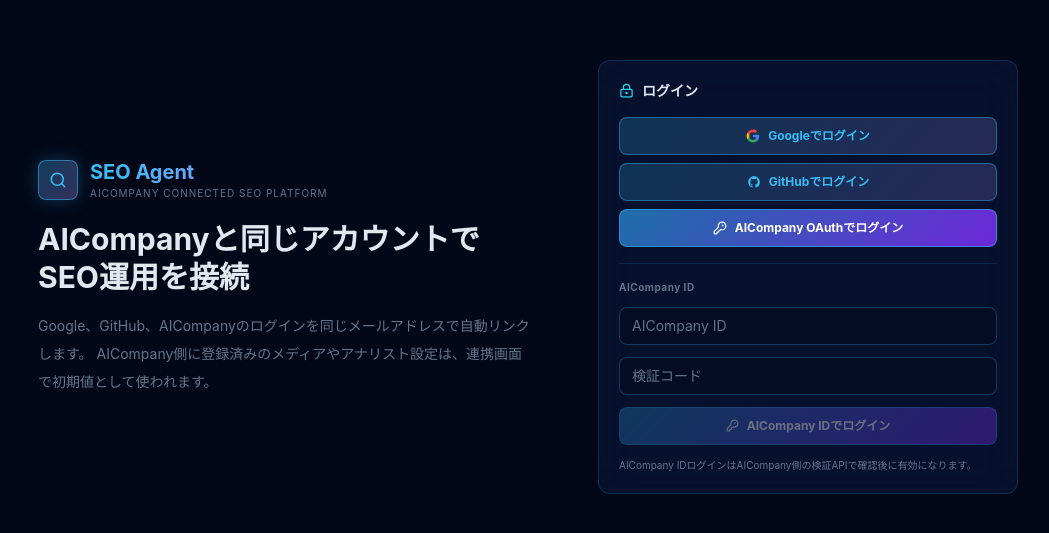
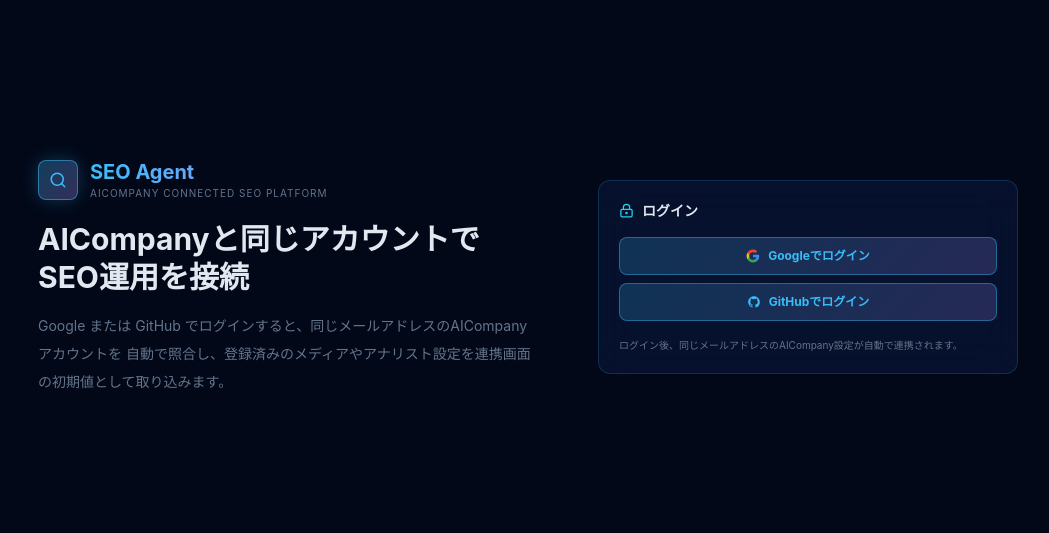
Before and after one commit to kamaboco69/SEO-Agent, a Next.js app: page /login in a window 1280 px wide. Shown: the part 123-656 px from the top of the page, without its empty margins (112-1161 px from the left). Built offline with nearby package versions, Linux system fonts and the light colour scheme.

Commit message:
feat: ログイン画面をGoogle/GitHubのみに整理
AICompany IDログインと未設定でエラーになるAICompany OAuthボタンを撤去。
連携はログイン後にメール照合で自動実行されるため不要。

Co-Authored-By: Claude Opus 4.8 <noreply@anthropic.com>

```diff
--- a/src/app/login/page.tsx
+++ b/src/app/login/page.tsx
@@ -1,8 +1,9 @@
 "use client";
 
-import { Suspense, useMemo, useState } from "react";
-import { KeyRound, Loader2, LockKeyhole, Search } from "lucide-react";
-import { useRouter, useSearchParams } from "next/navigation";
+import { Suspense } from "react";
+import { LockKeyhole, Search } from "lucide-react";
+import { useMemo } from "react";
+import { useSearchParams } from "next/navigation";
 
 function GoogleIcon() {
   return (
@@ -24,39 +25,10 @@ function GitHubIcon() {
 }
 
 function LoginContent() {
-  const router = useRouter();
   const searchParams = useSearchParams();
   const callbackUrl = searchParams.get("callbackUrl") ?? "/";
   const error = searchParams.get("error");
-  const [aiCompanyId, setAiCompanyId] = useState("");
-  const [verificationCode, setVerificationCode] = useState("");
-  const [loading, setLoading] = useState(false);
   const oauthCallback = useMemo(() => encodeURIComponent(callbackUrl), [callbackUrl]);
-
-  async function loginWithAICompanyId(e: React.FormEvent) {
-    e.preventDefault();
-    if (!aiCompanyId.trim() || !verificationCode.trim()) return;
-    setLoading(true);
-    try {
-      const res = await fetch("/api/auth/ai-company-id", {
-        method: "POST",
-        headers: { "Content-Type": "application/json" },
-        body: JSON.stringify({
-          aiCompanyId: aiCompanyId.trim(),
-          verificationCode: verificationCode.trim(),
-        }),
-      });
-      const data = await res.json();
-      if (!res.ok) {
-        alert(data.error ?? "AICompany IDログインに失敗しました");
-        return;
-      }
-      router.push(callbackUrl);
-      router.refresh();
-    } finally {
-      setLoading(false);
-    }
-  }
 
   return (
     <div className="min-h-screen w-full flex items-center justify-center px-6" style={{ background: "var(--bg)" }}>
@@ -79,8 +51,8 @@ function LoginContent() {
             AICompanyと同じアカウントで<br />SEO運用を接続
           </h1>
           <p className="text-sm leading-7 max-w-xl" style={{ color: "var(--text-muted)" }}>
-            Google、GitHub、AICompanyのログインを同じメールアドレスで自動リンクします。
-            AICompany側に登録済みのメディアやアナリスト設定は、連携画面で初期値として使われます。
+            Google または GitHub でログインすると、同じメールアドレスのAICompanyアカウントを
+            自動で照合し、登録済みのメディアやアナリスト設定を連携画面の初期値として取り込みます。
           </p>
         </div>
 
@@ -105,26 +77,11 @@ function LoginContent() {
               <GitHubIcon />
               GitHubでログイン
             </a>
-            <a href={`/api/auth/oauth/aicompany?callbackUrl=${oauthCallback}`} className="cyber-btn-primary w-full flex items-center justify-center gap-2 px-4 py-2.5 rounded-lg text-xs font-bold">
-              <KeyRound size={14} />
-              AICompany OAuthでログイン
-            </a>
           </div>
 
-          <div className="my-4 h-px" style={{ background: "rgba(56,189,248,0.12)" }} />
-
-          <form onSubmit={loginWithAICompanyId} className="space-y-3">
-            <p className="text-[10px] font-bold tracking-wider" style={{ color: "var(--text-muted)" }}>AICompany ID</p>
-            <input value={aiCompanyId} onChange={(e) => setAiCompanyId(e.target.value)} placeholder="AICompany ID" className="cyber-input w-full px-3 py-2 rounded-lg text-sm" />
-            <input value={verificationCode} onChange={(e) => setVerificationCode(e.target.value)} placeholder="検証コード" className="cyber-input w-full px-3 py-2 rounded-lg text-sm" />
-            <button type="submit" disabled={loading || !aiCompanyId.trim() || !verificationCode.trim()} className="cyber-btn-primary w-full flex items-center justify-center gap-2 px-4 py-2.5 rounded-lg text-xs font-bold disabled:opacity-40">
-              {loading ? <Loader2 size={13} className="animate-spin" /> : <KeyRound size={13} />}
-              AICompany IDでログイン
-            </button>
-            <p className="text-[10px] leading-relaxed" style={{ color: "var(--text-muted)" }}>
-              AICompany IDログインはAICompany側の検証APIで確認後に有効になります。
-            </p>
-          </form>
+          <p className="mt-4 text-[10px] leading-relaxed" style={{ color: "var(--text-muted)" }}>
+            ログイン後、同じメールアドレスのAICompany設定が自動で連携されます。
+          </p>
         </div>
       </div>
     </div>
```
